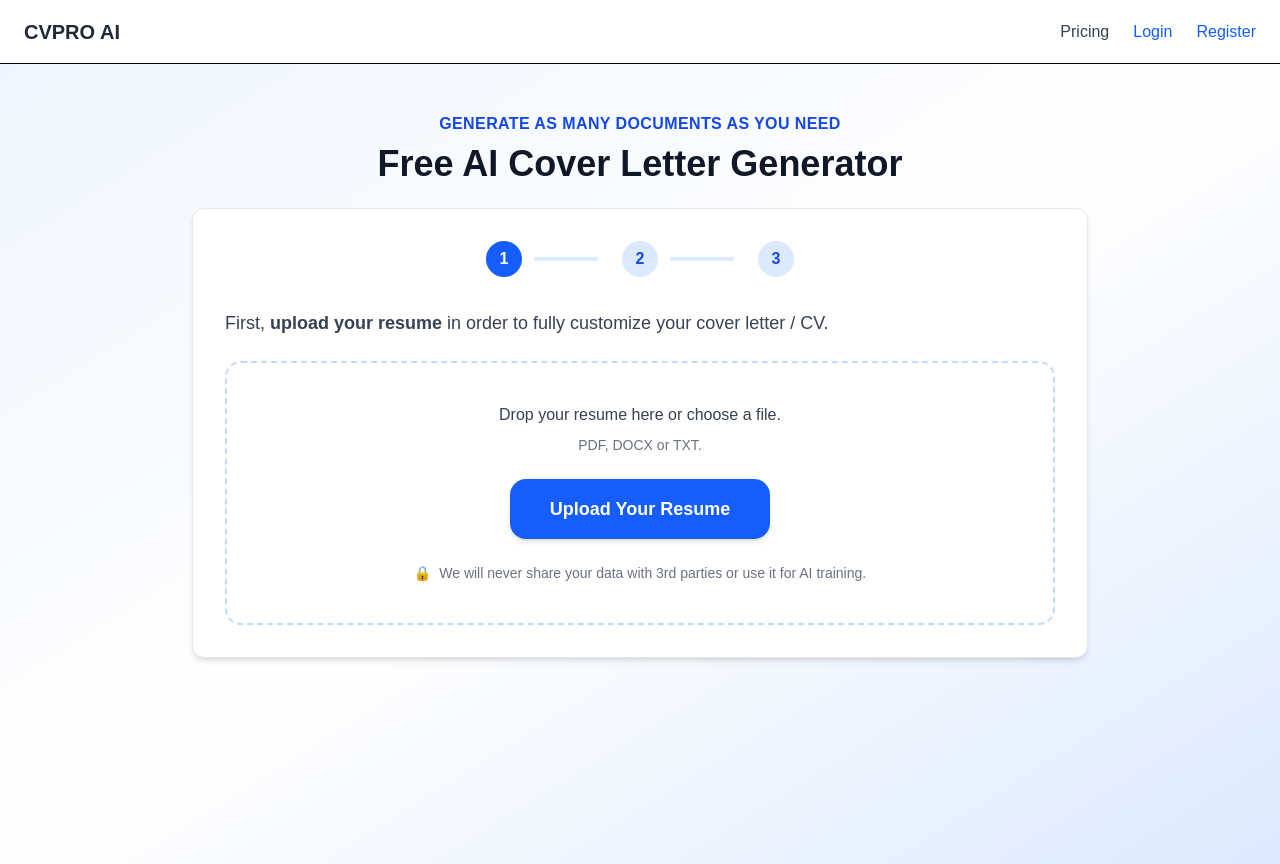
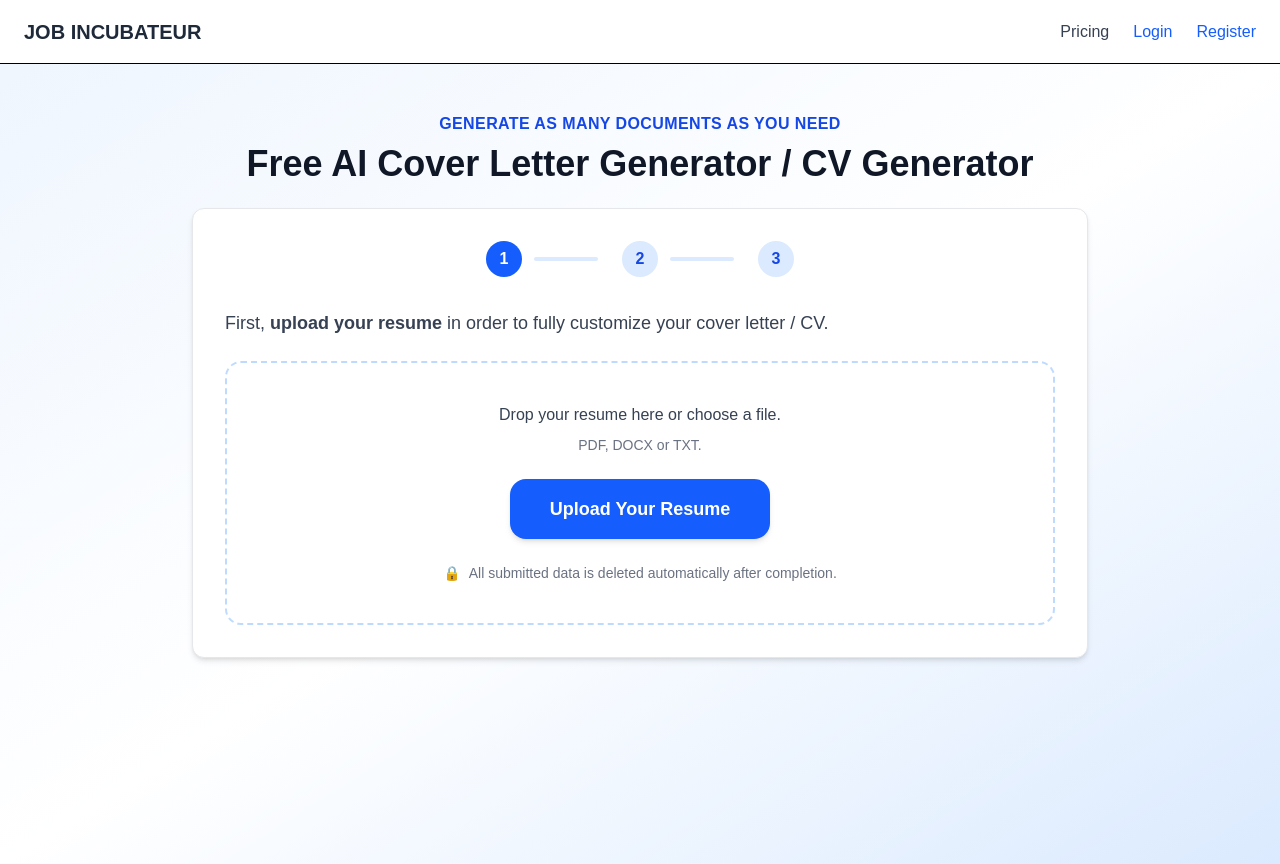
Before and after one commit to sofmega/CV_generator, a React (Vite) app in the folder frontend/: page / in a window 1280 px wide. Built offline with nearby package versions, Linux system fonts and the light colour scheme; no server answers.

Commit message:
Ui changes

```diff
--- a/frontend/src/components/layout/Header.tsx
+++ b/frontend/src/components/layout/Header.tsx
@@ -9,7 +9,7 @@ export default function Header() {
   return (
     <header className="w-full bg-white border-b h-16 flex items-center justify-between px-6 shadow-sm">
       <div className="text-xl font-semibold text-gray-800">
-        <Link to="/">CVPRO AI</Link>
+        <Link to="/">JOB INCUBATEUR</Link>
       </div>
 
       <div className="flex items-center gap-6">
--- a/frontend/src/product/account/AccountPage.tsx
+++ b/frontend/src/product/account/AccountPage.tsx
@@ -6,6 +6,7 @@ import { supabase } from "../../lib/supabase";
 import Card from "../../components/ui/Card";
 import Input from "../../components/ui/Input";
 import Button from "../../components/ui/Button";
+
 
 export default function AccountPage() {
   const { user, loading } = useAuthContext();
--- a/frontend/src/product/generator/GeneratePage.tsx
+++ b/frontend/src/product/generator/GeneratePage.tsx
@@ -1,6 +1,8 @@
 // src/product/generator/GeneratePage.tsx
 import Card from "../../components/ui/Card";
 import { useGenerator } from "../../hooks/useGenerator";
+
+
 
 import Stepper from "./components/Stepper";
 import Step1Upload from "./components/Step1Upload";
@@ -45,7 +47,7 @@ export function GeneratePage() {
             GENERATE AS MANY DOCUMENTS AS YOU NEED
           </p>
           <h1 className="text-4xl font-black text-gray-900 mt-2">
-            Free AI Cover Letter Generator
+            Free AI Cover Letter Generator / CV Generator
           </h1>
         </div>
 
--- a/frontend/src/product/generator/components/Step1Upload.tsx
+++ b/frontend/src/product/generator/components/Step1Upload.tsx
@@ -36,7 +36,7 @@ export default function Step1Upload({ onUpload, error }: Step1UploadProps) {
 
         <div className="mt-6 text-sm text-gray-500 flex items-center justify-center gap-2">
           <span>🔒</span>
-          <span>We will never share your data with 3rd parties or use it for AI training.</span>
+          <span>All submitted data is deleted automatically after completion.</span>
         </div>
       </div>
 
```
